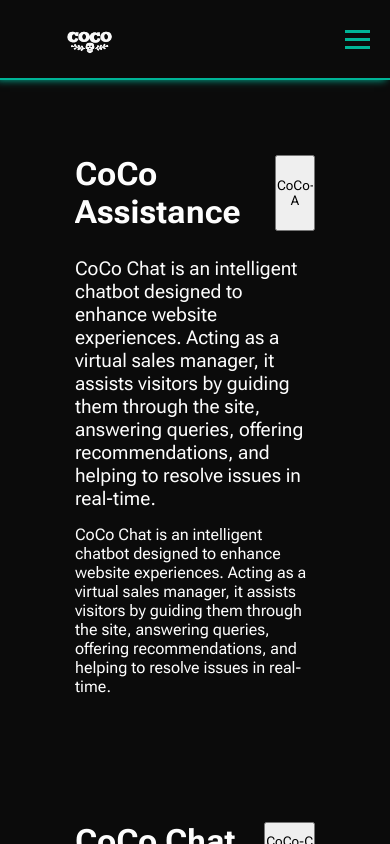
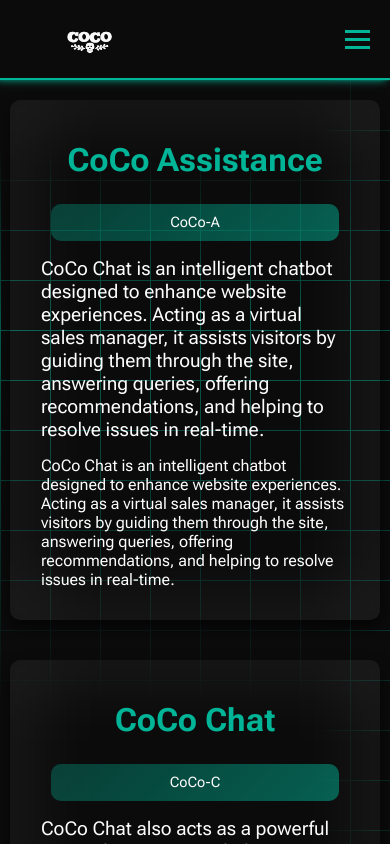
Before and after one commit to TarunK951/Coco-Chat, a Next.js app in the folder coco-chat/: page /coco in a window 390 px wide. Shown: the top 844 px of the page. Built offline with nearby package versions, Linux system fonts and the light colour scheme.

Commit message:
coco page bg & update

```diff
--- a/coco-chat/src/app/coco/page.jsx
+++ b/coco-chat/src/app/coco/page.jsx
@@ -20,6 +20,7 @@
 
   return (
     <div>
+      <div className="neon-grid-bg"></div>
       <div>
         {cocoInfo.map((item, index) => (
           <div key={index}>
@@ -29,7 +30,7 @@
                   <div>
                     <p type="heading">{item.Title}</p>
                   </div>
-                  <button>{item.name}</button>
+                  <button className="CoCo-btn">{item.name}</button>
                 </div>
                 <div className="Coco-details">
                   <div type="text">{item.details}</div>
--- a/coco-chat/src/app/coco/style.css
+++ b/coco-chat/src/app/coco/style.css
@@ -1,7 +1,69 @@
+/* bg adjustment  */
+
+.neon-grid-bg {
+  position: fixed;
+  opacity: 0.5;
+  top: 80;
+  left: 0;
+  width: calc(100vw + 100px);
+  height: calc(100vh + 100px);
+  background-image: linear-gradient(
+      to right,
+      var(--p-text-color) 1px,
+      transparent 1px
+    ),
+    linear-gradient(to bottom, var(--p-text-color) 1px, transparent 1px);
+  background-size: 50px 50px;
+  mask-image: linear-gradient(
+      90deg,
+      transparent 0%,
+      var(--p-text-color) 20%,
+      transparent 30%
+    ),
+    linear-gradient(
+      0deg,
+      transparent 0%,
+      var(--p-text-color) 20%,
+      transparent 30%
+    );
+  mask-size: 200% 100%, 100% 200%;
+  mask-position: 0 0, 0 0;
+  animation: neonFlowX 8s linear infinite, neonFlowY 8s linear infinite;
+  /* Increased vertical animation speed to 8s to match horizontal */
+  z-index: 1;
+  pointer-events: none;
+}
+
+@keyframes neonFlowX {
+  0% {
+    mask-position: -100px 0;
+  }
+  100% {
+    mask-position: calc(100vw + 100px) 0;
+  }
+}
+
+@keyframes neonFlowY {
+  0% {
+    mask-position: -100px -100px;
+    /* Start off-screen */
+  }
+  100% {
+    mask-position: calc(100vw + 100px) calc(100vh + 100px);
+    /* End off-screen */
+  }
+}
+
+/* */
+
 .CoCo-name {
+  position: relative;
+  z-index: 5;
   display: flex;
   justify-content: space-between;
   padding: 25px 25px 1px 25px;
+  align-items: center;
+  color: var(--p-text-color);
 }
 .Coco-details {
   display: flex;
@@ -12,4 +74,224 @@
 
 .coco-page {
   padding: 50px;
+  position: relative;
+  z-index: 115;
 }
+
+.CoCo-btn {
+  min-width: 200px;
+  margin-top: 15px;
+  margin: 25px;
+  position: relative;
+  padding: 12px 24px;
+  border: none;
+  border-radius: 10px;
+  background: linear-gradient(
+    135deg,
+    rgba(var(--p-text-color), 0.3),
+    rgba(var(--p-text-color), 0.5)
+  );
+  color: var(--s-text-color);
+  cursor: pointer;
+  overflow: hidden;
+  transition: transform 0.3s ease, box-shadow 0.3s ease;
+  z-index: 1;
+}
+.CoCo-btn::before {
+  content: "";
+  position: absolute;
+  top: 0;
+  left: 0;
+  right: 0;
+  bottom: 0;
+  border-radius: 10px;
+  box-shadow: 0 0 8px rgba(var(--p-text-color), 0.4);
+  z-index: -1;
+}
+
+/* Hover: Raise and neon shadow */
+.CoCo-btn:hover {
+  transform: translateY(-5px);
+  /* Button lifts */
+  box-shadow: 0 10px 20px rgba(var(--p-text-color), 0.7);
+  /* Bottom neon shadow */
+}
+
+/* Click: Press and flash */
+.CoCo-btn:active {
+  transform: translateY(-2px);
+  /* Slight press */
+  box-shadow: 0 5px 10px rgba(var(--p-text-color), 0.5);
+}
+
+.CoCo-btn:active::after {
+  content: "";
+  position: absolute;
+  top: 50%;
+  left: 50%;
+  width: 0;
+  height: 0;
+  background: rgba(255, 255, 255, 0.3);
+  border-radius: 50%;
+  transform: translate(-50%, -50%);
+  animation: flash 0.4s ease-out;
+  z-index: 0;
+}
+.CoCo-btn:hover .main-info {
+  transform: scale(1.05);
+  /* Subtle pulse */
+  animation: neonPulse 1.5s infinite alternate;
+}
+
+body.darkMode .CoCo-btn {
+  background: linear-gradient(
+    135deg,
+    rgba(0, 180, 151, 0.3),
+    rgba(0, 180, 151, 0.5)
+  );
+  color: #fdfdfd;
+}
+
+body.darkMode .CoCo-btn::before {
+  box-shadow: 0 0 8px rgba(0, 180, 151, 0.4);
+}
+
+body.darkMode .CoCo-btn:hover {
+  box-shadow: 0 10px 20px rgba(0, 180, 151, 0.7);
+}
+
+body.lightMode .CoCo-btn {
+  background: linear-gradient(
+    135deg,
+    rgba(11, 11, 11, 0.3),
+    rgba(11, 11, 11, 0.5)
+  );
+  color: #111;
+}
+
+body.lightMode .CoCo-btn::before {
+  box-shadow: 0 0 8px rgba(11, 11, 11, 0.4);
+}
+
+body.lightMode .CoCo-btn:hover {
+  box-shadow: 0 10px 20px rgba(11, 11, 11, 0.7);
+}
+
+/* frosted glass */
+.frosted-glass {
+  position: relative;
+  z-index: 25;
+  width: 80%;
+  height: fit-content;
+  background: rgba(var(--s-text-color), 0.6);
+  position: relative;
+  z-index: 1;
+  overflow: hidden;
+  margin: 0 auto;
+  padding: 2rem;
+  box-sizing: border-box;
+  box-shadow: 0 0.5em 1em rgba(0, 0, 0, 0.6);
+  border-radius: 10px;
+}
+
+.frosted-glass::before {
+  content: "";
+  position: absolute;
+  z-index: -1;
+  top: 0;
+  right: 0;
+  bottom: 0;
+  left: 0;
+  background: rgba(var(--s-text-color), 0.05);
+  /* Very light tint */
+  box-shadow: inset 0 0 50px rgba(255, 255, 255, 0.4);
+  /* Reduced density */
+  filter: blur(35px);
+  /* Stronger blur for glassy effect */
+  margin: -20px;
+  /* Keeps the offset */
+}
+
+/* mobile anf tab views */
+/* Responsive adjustments */
+@media (max-width: 1024px) {
+  .coco-page {
+    padding: 30px;
+  }
+
+  .frosted-glass {
+    width: 90%;
+    padding: 1.5rem;
+  }
+
+  .CoCo-btn {
+    min-width: 150px;
+    padding: 10px 20px;
+  }
+}
+
+@media (max-width: 768px) {
+  .coco-page {
+    padding: 20px;
+  }
+
+  .frosted-glass {
+    width: 95%;
+    padding: 1rem;
+  }
+
+  .CoCo-name {
+    flex-direction: column;
+    gap: 10px;
+    text-align: center;
+  }
+
+  .Coco-details {
+    padding: 15px;
+  }
+
+  .CoCo-btn {
+    width: 100%;
+    min-width: unset;
+    margin: 15px 0 0 0;
+    font-size: 0.9rem;
+  }
+}
+
+/* Mobile view expansion */
+@media (max-width: 480px) {
+  .frosted-glass {
+    width: 100%;
+
+    padding: 1rem;
+    margin: 10px 0;
+  }
+
+  .coco-page {
+    padding: 10px;
+  }
+
+  .Coco-details {
+    flex-direction: column;
+  }
+  .expand-btn {
+    display: block;
+    margin: 1rem auto;
+    padding: 0.5rem 1rem;
+    background-color: rgba(var(--p-text-color), 0.3);
+    color: var(--s-text-color);
+    border: 1px solid var(--p-text-color);
+    border-radius: 5px;
+    cursor: pointer;
+    transition: background-color 0.3s ease;
+    z-index: 100;
+  }
+
+  .expand-btn:hover {
+    background-color: rgba(var(--p-text-color), 0.5);
+  }
+
+  .expanded .frosted-glass {
+    max-height: none;
+  }
+}
--- a/coco-chat/src/app/globals.css
+++ b/coco-chat/src/app/globals.css
@@ -32,6 +32,7 @@
   transition: background-color 0.3s ease, color 0.3s ease,
     border-color 0.3s ease, box-shadow 0.3s ease;
   min-height: 100vh;
+  width: 100%;
 }
 
 * {
```
